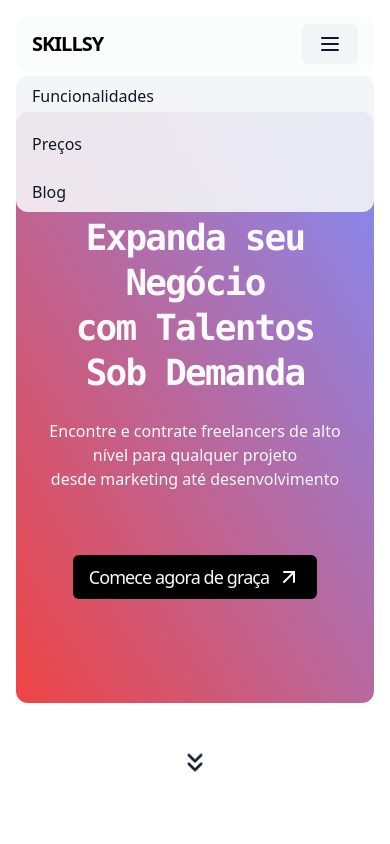
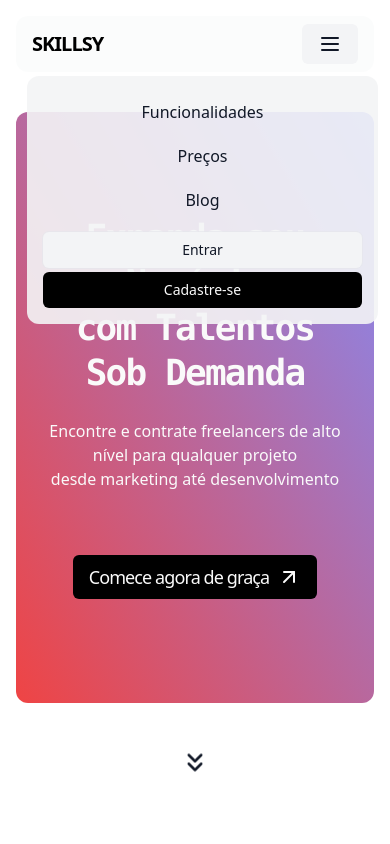
Before and after one commit to dev-pedroalmeida/skillsy, a Next.js app: page / in a window 390 px wide. Both pictures are taken after a click on the button 330 px from the left and 44 px from the top of the page. Shown: the top 844 px of the page. Built offline with nearby package versions, Linux system fonts and the light colour scheme.

Commit message:
style: Work on some responsivity

```diff
--- a/app/error.tsx
+++ b/app/error.tsx
@@ -1,22 +1,22 @@
-"use client"
+"use client";
 
-import { Button } from "@/components/Button"
+import { Button } from "@/components/Button";
+import { useEffect } from "react";
 
-export default function Error ({
+export default function Error({
   error,
-  reset
-} : {
-  error: Error & {digest?: string},
-  reset: () => void
+  reset,
+}: {
+  error: Error & { digest?: string };
+  reset: () => void;
 }) {
-  console.log(error)
-  console.log(reset)
+  useEffect(() => {
+    console.log(error);
+  }, [error]);
   return (
     <div>
       <h1>Something went wrong!</h1>
-      <Button onClick={() => reset()}>
-        Try again
-      </Button>
+      <Button onClick={() => reset()}>Try again</Button>
     </div>
-  )
+  );
 }
--- a/app/not-found.tsx
+++ b/app/not-found.tsx
@@ -3,8 +3,8 @@ import Link from "next/link";
 
 export default function NotFound() {
   return (
-    <div className="w-full flex flex-col gap-5 items-center justify-center py-48">
-      <h2 className="font-bold text-4xl">Página não encontrada!</h2>
+    <div className="w-full flex flex-col gap-5 items-center justify-center text-center py-48 px-8">
+      <h2 className="font-bold text-3xl md:text-4xl">Página não encontrada!</h2>
       <p>Tente voltar à página inicial</p>
       <Button>
         <Link href={"/"}>Página inicial</Link>
--- a/components/MobileNavPopover.tsx
+++ b/components/MobileNavPopover.tsx
@@ -1,11 +1,10 @@
 import { Menu } from "lucide-react";
-import { Button } from "./Button";
 import { Popover, PopoverTrigger } from "./ui/popover";
 import { PopoverContent } from "@radix-ui/react-popover";
 import { Item } from "./Navbar";
-import { NavLink } from "./NavLink";
 import * as motion from "motion/react-client";
 import Link from "next/link";
+import { Button } from "./Button";
 
 export function MobileNavPopover({ items }: { items: Item[] }) {
   return (
@@ -13,17 +12,23 @@ export function MobileNavPopover({ items }: { items: Item[] }) {
       <PopoverTrigger className="py-2 px-4 text-sm flex items-center justify-center rounded-md font-medium transition-all ease-out bg-gray-100 text-gray-900 hover:bg-gray-200">
         <Menu />
       </PopoverTrigger>
-      <PopoverContent className="w-[100vw] md:w-80">
+      <PopoverContent className="w-[90vw] overflow-hidden md:max-w-80 mx-3 mt-3">
         <motion.div
           initial={{ opacity: 0 }}
           animate={{ opacity: 1 }}
-          className="bg-gray-100/90 mx-4 mt-3 rounded-xl flex flex-col gap-2"
+          className="bg-gray-100/90 p-4 rounded-xl flex flex-col gap-1"
         >
           {items.map((item, index) => (
-            <Link key={index} href={item.href} className="py-2 px-4">
+            <Link
+              key={index}
+              href={item.href}
+              className="text-center py-2 px-12 hover:bg-gray-100 rounded-xl transition-all"
+            >
               {item.text}
             </Link>
           ))}
+          <Button variant={"secondary"} className="mt-2">Entrar</Button>
+          <Button>Cadastre-se</Button>
         </motion.div>
       </PopoverContent>
     </Popover>
--- a/components/Navbar.tsx
+++ b/components/Navbar.tsx
@@ -1,5 +1,3 @@
-"use client";
-
 import Link from "next/link";
 import { Button } from "./Button";
 import { NavLink } from "./NavLink";
@@ -29,7 +27,7 @@ export const Navbar = () => {
   return (
     <nav
       id="top"
-      className="grid grid-cols-2 lg:grid-cols-[1fr,2fr,1fr] items-center bg-gray-50/60 backdrop-blur-[6px] py-2 px-4 mb-14 mx-4 md:mx-14 rounded-xl sticky top-4"
+      className="z-50 grid grid-cols-2 lg:grid-cols-[1fr,2fr,1fr] items-center bg-gray-50/60 backdrop-blur-[6px] py-2 px-4 mb-14 mx-4 md:mx-14 rounded-xl sticky top-4"
     >
       <h1 className="font-extrabold tracking-tighter text-xl text-black hover:text-neutral-800">
         <Link href={"/#top"}>SKILLSY</Link>
```
